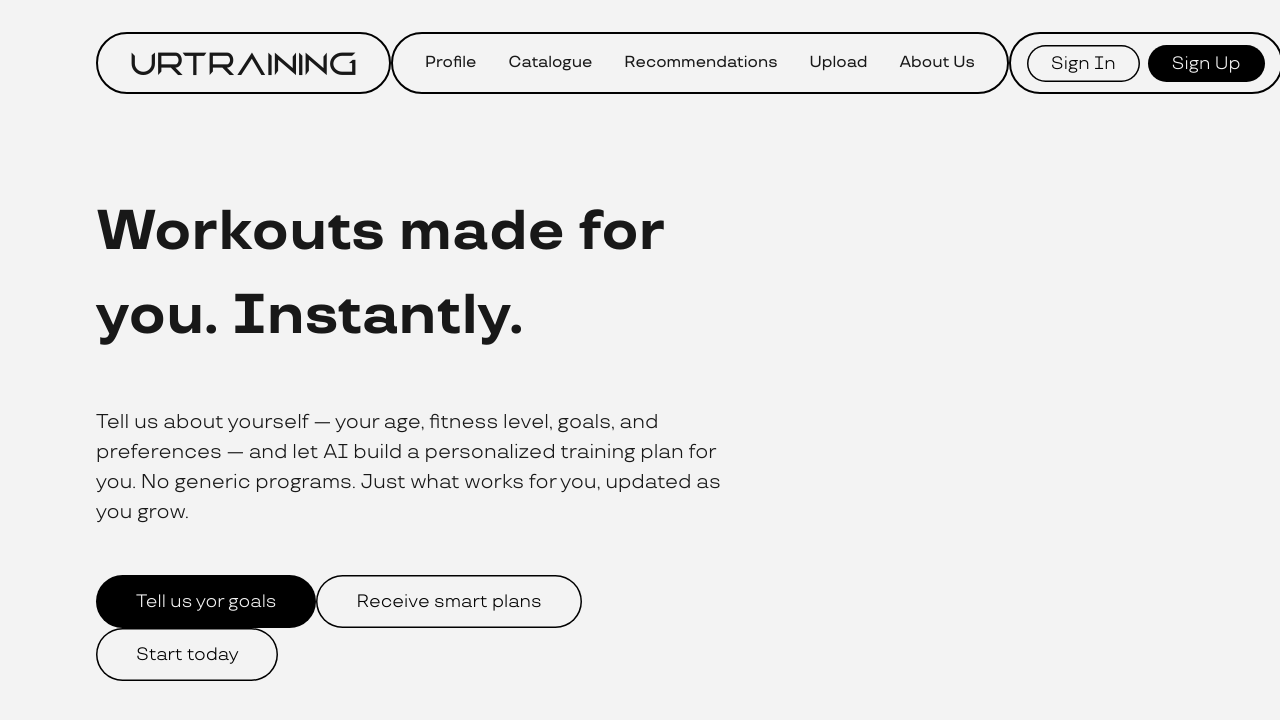
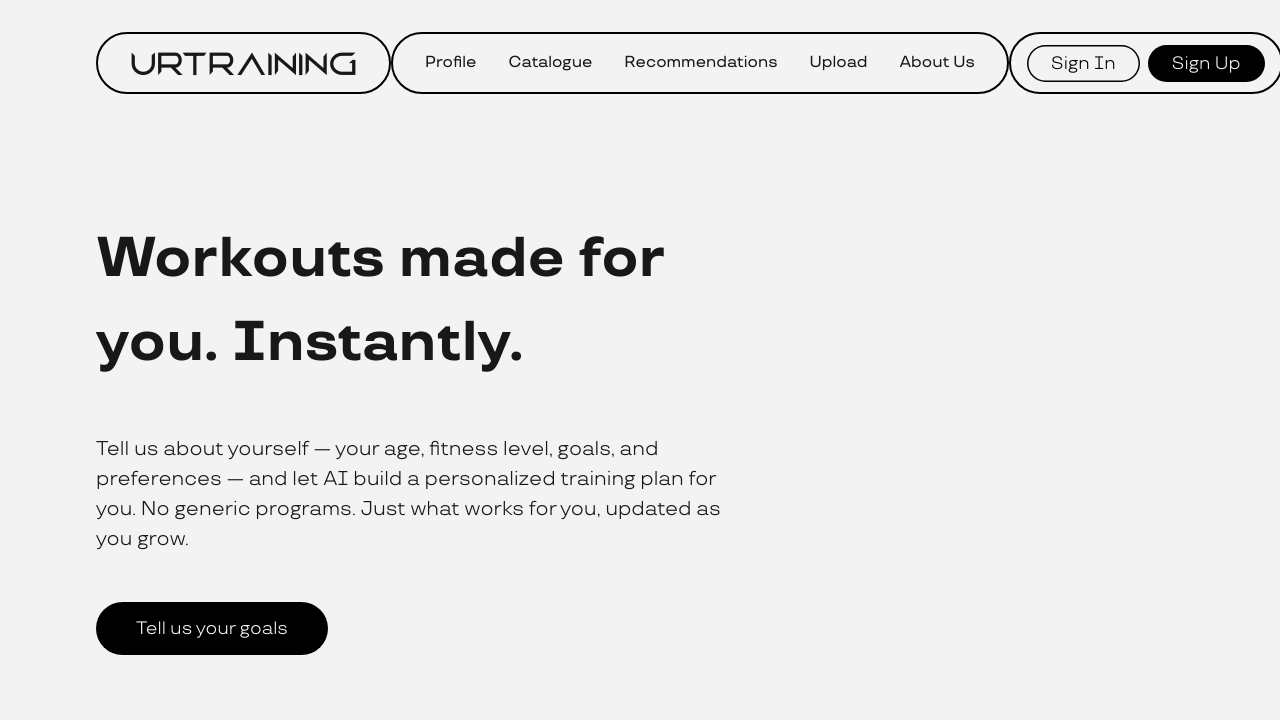
Before and after one commit to IU-Capstone-Project-2025/UrTraining, a React (Vite) app in the folder frontend/: page /trainee-begin in a window 1280 px wide. Shown: the top 720 px of the page. Built offline with nearby package versions, Linux system fonts and the light colour scheme.

Commit message:
Small api requests revamp, user token expire algorithm, Main -> Survey Routing

```diff
--- a/frontend/package.json
+++ b/frontend/package.json
@@ -12,6 +12,7 @@
   "dependencies": {
     "@tanstack/react-query": "^5.80.10",
     "axios": "^1.10.0",
+    "jwt-decode": "^4.0.0",
     "react": "^19.1.0",
     "react-dom": "^19.1.0"
   },
--- /dev/null
+++ b/frontend/src/api/apiRequests.ts
@@ -0,0 +1,59 @@
+import axios, { AxiosError } from "axios";
+import type { CredentialsData, SignInFailed, SignInSuccess, SignUpFailed, SignUpSuccess } from "../components/interface/interfaces";
+
+const endpoint = 'http://localhost:8000'
+
+export async function userInfoRequest(
+    token: String
+): Promise<String> {
+  try {
+    const resp = await axios.get<String>(
+      `${endpoint}/auth/me`,
+      {
+        headers: {
+          Authorization: `Bearer ${token}`
+        }
+      }
+    );
+    return resp.data;
+  } catch (error: unknown) {
+    if (axios.isAxiosError(error) && error.response) {
+      throw error as AxiosError<SignInFailed>;
+    }
+    throw error;
+  }
+}
+
+export async function signUpRequest(
+  credentials: CredentialsData
+): Promise<SignUpSuccess> {
+  try {
+    const resp = await axios.post<SignUpSuccess>(
+      `${endpoint}/auth/register`,
+      credentials
+    );
+    return resp.data;
+  } catch (error: unknown) {
+    if (axios.isAxiosError(error) && error.response) {
+      throw error as AxiosError<SignUpFailed>;
+    }
+    throw error;
+  }
+}
+
+export async function signInRequest(
+  credentials: CredentialsData
+): Promise<SignInSuccess> {
+  try {
+    const resp = await axios.post<SignInSuccess>(
+      `${endpoint}/auth/login`,
+      credentials
+    );
+    return resp.data;
+  } catch (error: unknown) {
+    if (axios.isAxiosError(error) && error.response) {
+      throw error as AxiosError<SignInFailed>;
+    }
+    throw error;
+  }
+}
--- /dev/null
+++ b/frontend/src/api/mutations.ts
@@ -0,0 +1,35 @@
+import { useMutation } from "@tanstack/react-query";
+import type { CredentialsData, SignInFailed, SignInSuccess, SignUpFailed, SignUpSuccess } from "../components/interface/interfaces";
+import type { AxiosError } from "axios";
+import { signInRequest, signUpRequest } from "./apiRequests";
+import { useNavigate } from "react-router-dom";
+import type { AuthCredentialsTokens } from "../components/context/AuthContext";
+
+// Mutation functions that is used for POST, PUT, DELETE, etc. requests
+// For GET requests, Mutation is not necessary and useQuery is more preferable
+
+export const useSignUp = () => {
+    return useMutation<SignUpSuccess, AxiosError<SignUpFailed>, CredentialsData>({
+      mutationFn: signUpRequest,
+      onSuccess: (data) => {
+        console.log('Register success!', data);
+      },
+      onError: (error) => {
+        console.error('Register failed:', error);
+      },
+    });
+}
+
+export const useSignIn = (authData: AuthCredentialsTokens) => {
+    return useMutation<SignInSuccess, AxiosError<SignInFailed>, CredentialsData>({
+    mutationFn: signInRequest,
+    onSuccess: (data) => {
+      localStorage.setItem('token', data.access_token)
+      authData.setAccessToken(data.access_token)
+      console.log('Logged in!');
+    },
+    onError: (error) => {
+      console.error('Login failed:', error);
+    },
+  });
+}
--- a/frontend/src/components/App.tsx
+++ b/frontend/src/components/App.tsx
@@ -1,6 +1,7 @@
 // import React from 'react';
 import '../css/App.css';
 import './Navbar';
+import { jwtDecode } from "jwt-decode";
 import { BrowserRouter, Routes, Route } from "react-router-dom";
 import { QueryClient, QueryClientProvider } from '@tanstack/react-query'
 import NavbarPage from '../pages/NavbarPage';
@@ -13,6 +14,7 @@ import SurveyPage from '../pages/SurveyPage';
 import ExampleCoursePage from '../pages/ExampleCoursePage';
 import { useEffect, useState } from 'react';
 import { AuthContext, type AuthCredentialsTokens } from './context/AuthContext';
+import axios from 'axios';
 
 const queryClient = new QueryClient()
 
@@ -20,12 +22,27 @@ const App = () => {
   const [accessToken, SetAccessToken] = useState<String>("")
 
   useEffect(() => {
+    // It is necessary to use accessToken in any
+    // API Request because in this function should
+    // happen any check of validity of specified token.
     const token = localStorage.getItem('token')
+
+    // Check if token exist
     if (token) {
+      const { exp } = jwtDecode(token)
+
+      console.log(exp);
+
+      // Check in expiry is defined
+      if (exp)
+        // Remove token if expired
+        if (exp * 1000 < Date.now())
+          localStorage.removeItem('token');
+
+      // Set as access token otherwise
       SetAccessToken(token)
     }
-  }, [accessToken])
-
+  })
 
   const contextValue: AuthCredentialsTokens = {
     access_token: accessToken,
--- a/frontend/src/components/Begin.tsx
+++ b/frontend/src/components/Begin.tsx
@@ -3,16 +3,15 @@ import { Link } from "react-router-dom";
 
 interface BeginProps {
     css_style: string;
+    button_link: string;
     text: {
         title: string;
         description: string;
-        button_1: string;
-        button_2: string;
-        button_3: string;
+        button_text: string;
     };
 }
 
-const Begin = ({ css_style, text }: BeginProps) => {
+const Begin = ({ css_style, button_link, text }: BeginProps) => {
 
     return (
         <div className={"begin basic-page " + css_style}>
@@ -27,18 +26,12 @@ const Begin = ({ css_style, text }: BeginProps) => {
                         {text.description}
                     </p>
                 </div>
-                <div className={"begin__buttons" + css_style}>
-                    <Link to="/signup">
+                <div className={"begin__buttons " + css_style}>
+                    <Link to={button_link}>
                         <button className="btn-basic-black">
-                            {text.button_1}
+                            {text.button_text}
                         </button>
                     </Link>
-                    <button className="btn-basic-white">
-                        {text.button_2}
-                    </button>
-                    <button className="btn-basic-white">
-                        {text.button_3}
-                    </button>
                 </div>
             </div>
         </div>
--- a/frontend/src/pages/HomePage.tsx
+++ b/frontend/src/pages/HomePage.tsx
@@ -5,9 +5,6 @@ import AuthContext from '../components/context/AuthContext';
 
 const HomePage = () => {
   const authData = useContext(AuthContext)
-
-  console.log(authData.access_token);
-
 
   return (
     <>
--- a/frontend/src/pages/NavbarPage.tsx
+++ b/frontend/src/pages/NavbarPage.tsx
@@ -1,34 +1,9 @@
 // import React from 'react'
-import axios, { AxiosError } from 'axios';
 import Navbar from '../components/Navbar'
-import type { SignInFailed } from '../components/interface/interfaces';
 import { useQuery } from '@tanstack/react-query';
 import { useContext } from 'react';
 import AuthContext from '../components/context/AuthContext';
-import type { UserProp } from '../components/interface/userInterface';
-
-const endpoint = 'http://localhost:8000'
-
-async function userInfoRequest(
-    token: String
-): Promise<String> {
-  try {
-    const resp = await axios.get<String>(
-      `${endpoint}/auth/me`,
-      {
-        headers: {
-          Authorization: `Bearer ${token}`
-        }
-      }
-    );
-    return resp.data;
-  } catch (error: unknown) {
-    if (axios.isAxiosError(error) && error.response) {
-      throw error as AxiosError<SignInFailed>;
-    }
-    throw error;
-  }
-}
+import { userInfoRequest } from '../api/apiRequests';
 
 const NavbarPage = () => {
     const authData = useContext(AuthContext)
--- a/frontend/src/pages/SignInPage.tsx
+++ b/frontend/src/pages/SignInPage.tsx
@@ -1,61 +1,38 @@
 // import React from 'react'
-import axios, { AxiosError } from 'axios';
 import { useContext, useEffect, useState } from "react"
 import Sign from "../components/Sign"
 import { example_signin_data } from "../components/data/example_json_data"
-import type { CredentialsData, SignInSuccess, SignInFailed } from "../components/interface/interfaces"
+import type { CredentialsData } from "../components/interface/interfaces"
 import SignPageContext, { emptyCredentials, type SignContextType } from "../components/context/SignPageContext"
-import { useMutation, useQuery } from "@tanstack/react-query"
-import { useNavigate } from 'react-router-dom';
 import AuthContext from '../components/context/AuthContext';
-
-const endpoint = 'http://localhost:8000'
-
-async function signInRequest(
-  credentials: CredentialsData
-): Promise<SignInSuccess> {
-  try {
-    const resp = await axios.post<SignInSuccess>(
-      `${endpoint}/auth/login`,
-      credentials
-    );
-    return resp.data;
-  } catch (error: unknown) {
-    if (axios.isAxiosError(error) && error.response) {
-      throw error as AxiosError<SignInFailed>;
-    }
-    throw error;
-  }
-}
+import { useSignIn } from '../api/mutations';
+import { useNavigate } from "react-router-dom"
 
 const SignInPage = () => {
   const [credentials, setCredentials] = useState<CredentialsData>(emptyCredentials)
   const authData = useContext(AuthContext)
+  const signInMutation = useSignIn(authData)
+
   const navigate = useNavigate();
-
 
   const contextValue: SignContextType = {
     credentials: credentials,
     sendCredentials: setCredentials
   };
 
-  const signInMutation = useMutation<SignInSuccess, AxiosError<SignInFailed>, CredentialsData>({
-    mutationFn: signInRequest,
-    onSuccess: (data) => {
-      localStorage.setItem('token', data.access_token)
-      authData.setAccessToken(data.access_token)
-      console.log('Logged in!');
+  // If user is already authenticated,
+  // Return to main page
+  useEffect(() => {
+    if (authData.access_token !== "")
       navigate("/")
-    },
-    onError: (error) => {
-      console.error('Login failed:', error);
-    },
-  });
+  }, [authData])
 
+  // After credentials updated inside <Sign />,
+  // call POST Mutation function
   useEffect(() => {
-    if (credentials !== emptyCredentials) {
+    if (credentials !== emptyCredentials)
       signInMutation.mutate(credentials);
-    }
+      navigate("/signin")
   }, [credentials]);
 
   return (
--- a/frontend/src/pages/TraineeBeginPage.tsx
+++ b/frontend/src/pages/TraineeBeginPage.tsx
@@ -1,21 +1,33 @@
 // import React from 'react'
 import '../css/BeginPage.css'
 import Begin from "../components/Begin"
+import { useContext } from 'react';
+import AuthContext from '../components/context/AuthContext';
 
 const TraineeBeginPage = () => {
+    const authData = useContext(AuthContext)
+
+    // Text data for element
+    // Can be fetched from API or hardcoded
     const textProps = {
         title: "Workouts made for you. Instantly.",
         description: `Tell us about yourself — your age, fitness level, goals, and preferences
                         — and let AI build a personalized training plan for you.
                         No generic programs. Just what works for you, updated as you grow.`,
-        button_1: "Tell us yor goals",
-        button_2: "Receive smart plans",
-        button_3: "Start today"
+        button_text: "Tell us your goals",
+        // button_2: "Smart plans",
+        // button_3: "Start today"
     };
+
+    const componentProps = {
+        css_style: "begin__right",
+        button_link: authData.access_token === "" ? "/signup" : "/survey",
+        text: textProps,
+    }
 
     return (
         <>
-            <Begin css_style="begin__right" text={textProps}/>
+            <Begin {...componentProps}/>
         </>
     )
 }
--- a/frontend/src/pages/TrainerBeginPage.tsx
+++ b/frontend/src/pages/TrainerBeginPage.tsx
@@ -1,21 +1,31 @@
 // import React from 'react'
 import '../css/BeginPage.css'
 import Begin from "../components/Begin"
+import { useContext } from 'react';
+import AuthContext from '../components/context/AuthContext';
 
 const TrainerBeginPage = () => {
+    const authData = useContext(AuthContext)
+
     const textProps = {
         title: "Turn your experience into impact.",
         description: `Whether you're a seasoned pro or just starting out,
                         UrTraining lets you create structured workouts, reach new clients,
                         and grow your coaching presence — all in one place.`,
-        button_1: "Upload first training",
-        button_2: "Grow audience",
-        button_3: "Monetize expertise"
+        button_text: "Upload first training",
+        // button_2: "Grow audience",
+        // button_3: "Monetize expertise"
     };
+
+    const componentProps = {
+        css_style: "begin__left",
+        button_link: authData.access_token === "" ? "/signup" : "/survey",
+        text: textProps,
+    }
 
     return (
         <>
-            <Begin css_style="begin__left" text={textProps}/>
+            <Begin {...componentProps}/>
         </>
     )
 }
```
Also changed, not shown: frontend/src/pages/SignUpPage.tsx (+16 -37 lines), 1 other file (tests, documents, lock files or other folders).
